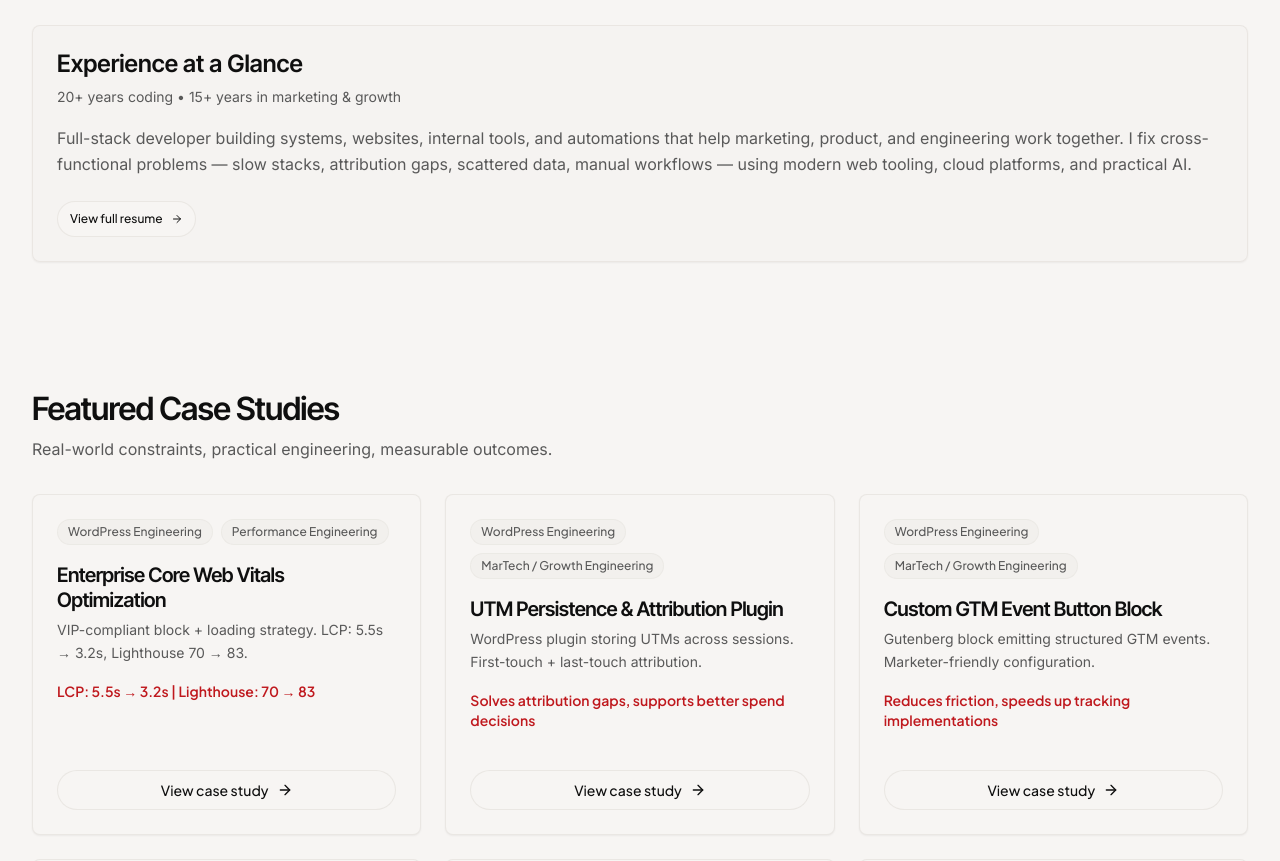
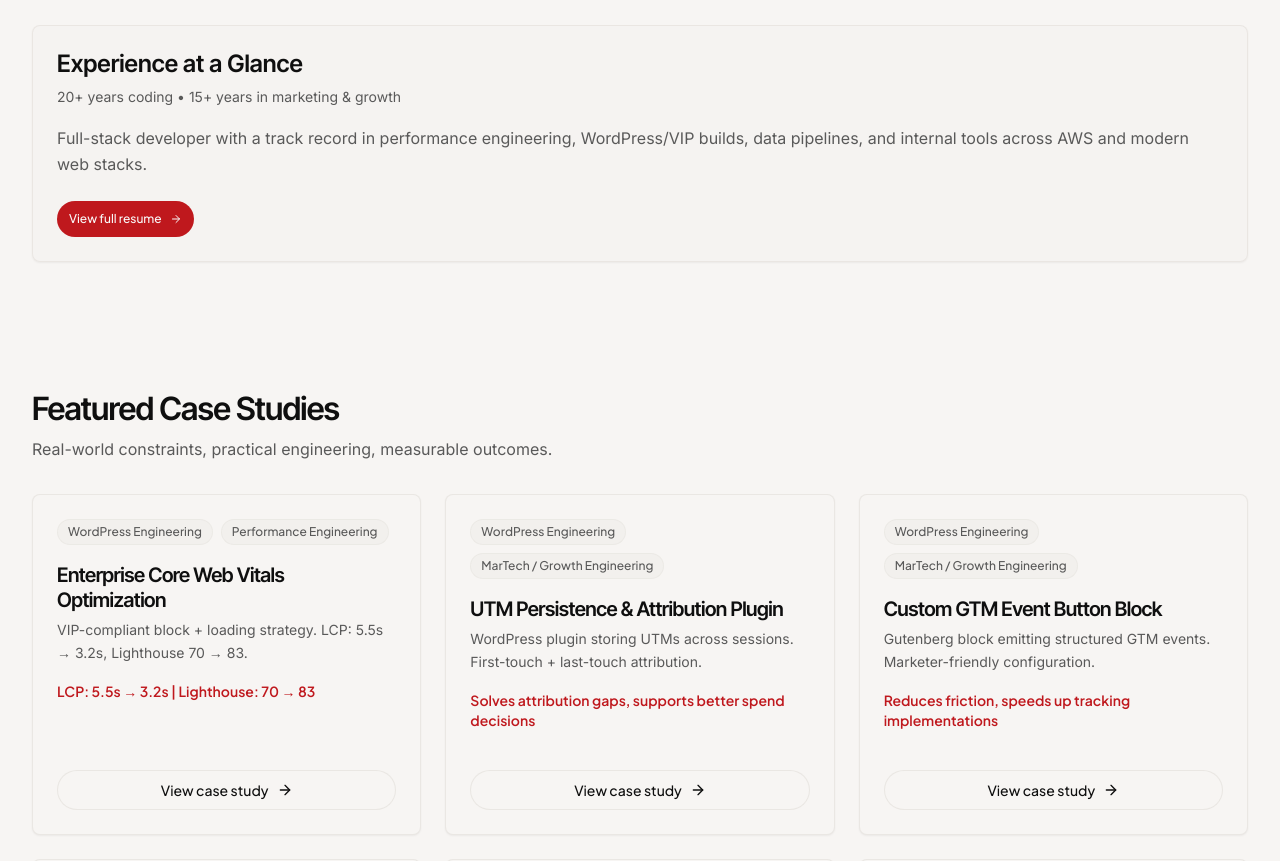
Before and after one commit to tallkarol/karolbuczek-site, a Next.js app: page / in a window 1280 px wide. Shown: the part 1880-2741 px from the top of the page. Built offline with nearby package versions, Linux system fonts and the light colour scheme.

Commit message:
fixed homepage copy

```diff
--- a/components/resume/CaseStudyModal.tsx
+++ b/components/resume/CaseStudyModal.tsx
@@ -39,11 +39,9 @@ export function CaseStudyModal({ caseStudy, isOpen, onClose }: CaseStudyModalPro
     }
   }, [isOpen, onClose])
 
-  if (!isOpen || !caseStudy) return null
-
   return (
-    <AnimatePresence>
-      {isOpen && (
+    <AnimatePresence mode="wait">
+      {isOpen && caseStudy && (
         <div
           className="fixed inset-0 z-50 flex items-center justify-center p-4"
           onClick={onClose}
--- a/components/sections/CaseStudyGrid.tsx
+++ b/components/sections/CaseStudyGrid.tsx
@@ -12,13 +12,22 @@ export function CaseStudyGrid() {
   const [isModalOpen, setIsModalOpen] = useState(false)
 
   const handleCaseStudyClick = (caseStudy: CaseStudy) => {
+    if (!caseStudy) return
     setSelectedCaseStudy(caseStudy)
     setIsModalOpen(true)
   }
 
   const handleCloseModal = () => {
     setIsModalOpen(false)
-    setTimeout(() => setSelectedCaseStudy(null), 300) // Delay to allow animation
+    // Clear case study after animation completes
+    setTimeout(() => {
+      setSelectedCaseStudy(null)
+    }, 300)
+  }
+
+  // Ensure we have case studies before rendering
+  if (!allCaseStudies || allCaseStudies.length === 0) {
+    return null
   }
 
   return (
--- a/components/sections/ResumeSummary.tsx
+++ b/components/sections/ResumeSummary.tsx
@@ -22,11 +22,10 @@ export function ResumeSummary() {
           </div>
 
           <Typography variant="body" className="text-muted-foreground">
-            Full-stack developer building systems, websites, internal tools, and automations that help marketing, product, and engineering work together. I fix cross-functional problems — slow stacks, attribution gaps, scattered data, manual workflows — using modern web tooling, cloud platforms, and practical AI.
-          </Typography>
+          Full-stack developer with a track record in performance engineering, WordPress/VIP builds, data pipelines, and internal tools across AWS and modern web stacks.          </Typography>
 
           <div className="flex flex-wrap gap-2 pt-2">
-            <Button asChild variant="outline" size="sm" className="rounded-full text-xs font-ui border-border/50 hover:border-primary transition-colors">
+            <Button asChild size="sm" className="rounded-full text-xs font-ui">
               <Link href="/resume">
                 View full resume
                 <ArrowRight className="ml-2 h-3 w-3" />
```
